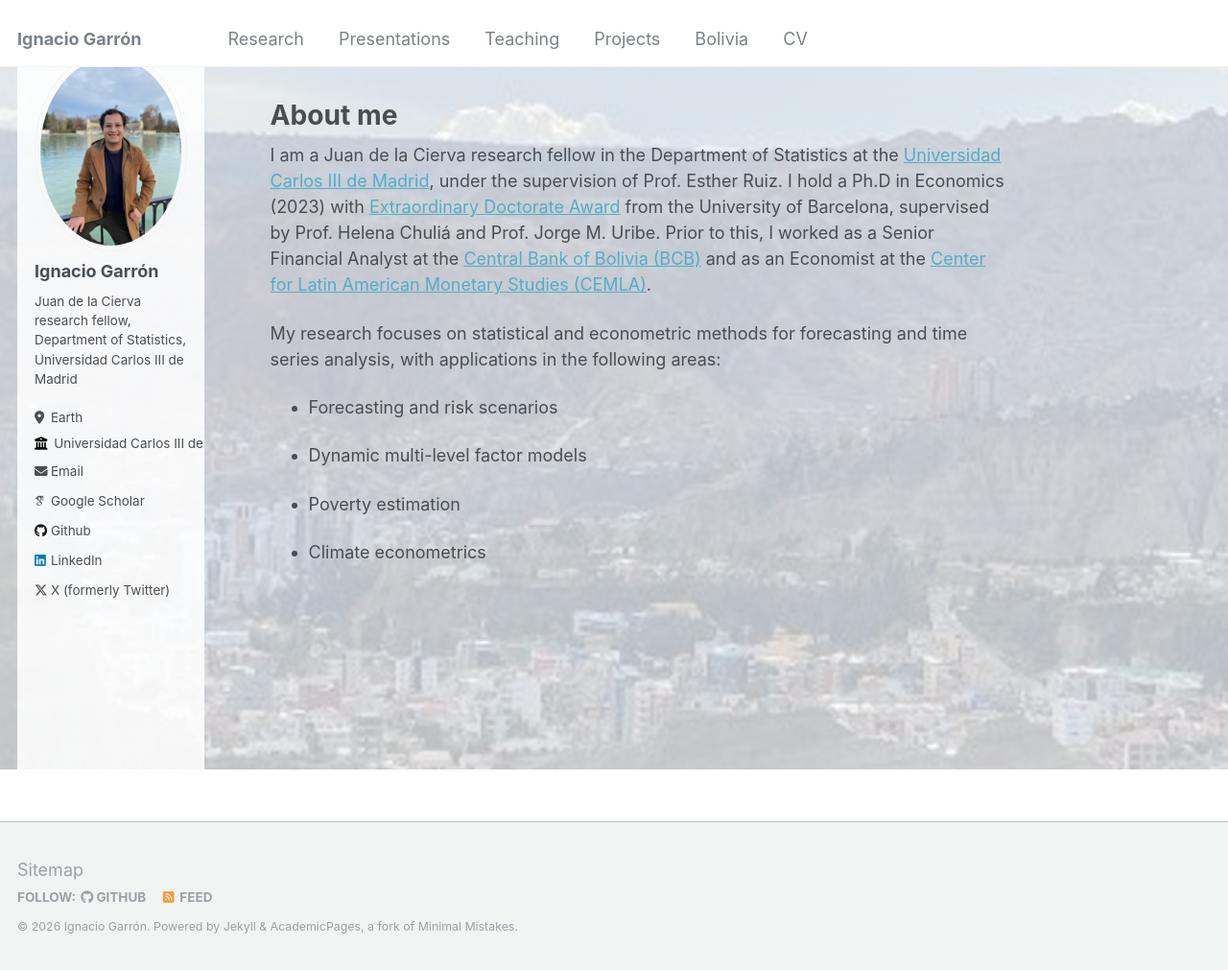
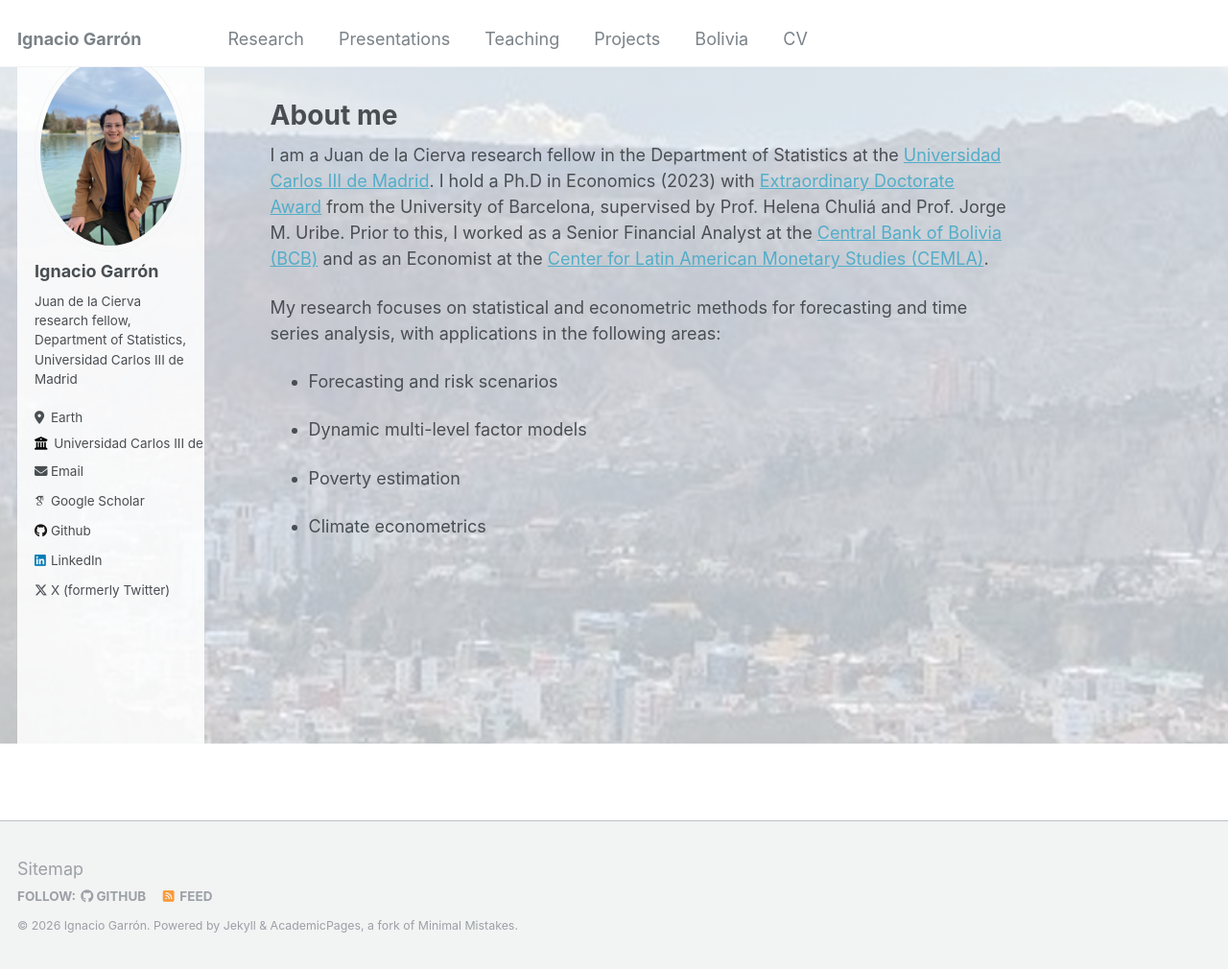
Before and after one commit to IgnacioGarron/IgnacioGarron.github.io, a Jekyll site: the page built from _pages/about.md, in a window 1280 px wide and 1011 px high. Shown: the whole window at 96% size. Built offline with Jekyll 4.4.1, drawn with Linux system fonts in a browser that asks for light colours; some web fonts are replaced.

Commit message:
Update about.md

```diff
--- a/_pages/about.md
+++ b/_pages/about.md
@@ -22,7 +22,7 @@
   }
 </style>
 
-I am a Juan de la Cierva research fellow in the Department of Statistics at the <a href="https://www.uc3m.es/departamento-estadistica/inicio">Universidad Carlos III de Madrid</a>,  under the supervision of Prof. Esther Ruiz. I hold a Ph.D in Economics (2023) with <a href="https://www.ub.edu/school-economics/one-of-our-phd-in-economics-alumni-receives-the-extraordinary-doctorate-award/">Extraordinary Doctorate Award</a> from the University of Barcelona, supervised by Prof. Helena Chuliá and Prof. Jorge M. Uribe. Prior to this, I worked as a Senior Financial Analyst at the <a href="https://www.bcb.gob.bo">Central Bank of Bolivia (BCB)</a> and as an Economist at the <a href="https://www.cemla.org/index.html">Center for Latin American Monetary Studies (CEMLA)</a>.
+I am a Juan de la Cierva research fellow in the Department of Statistics at the <a href="https://www.uc3m.es/departamento-estadistica/inicio">Universidad Carlos III de Madrid</a>. I hold a Ph.D in Economics (2023) with <a href="https://www.ub.edu/school-economics/one-of-our-phd-in-economics-alumni-receives-the-extraordinary-doctorate-award/">Extraordinary Doctorate Award</a> from the University of Barcelona, supervised by Prof. Helena Chuliá and Prof. Jorge M. Uribe. Prior to this, I worked as a Senior Financial Analyst at the <a href="https://www.bcb.gob.bo">Central Bank of Bolivia (BCB)</a> and as an Economist at the <a href="https://www.cemla.org/index.html">Center for Latin American Monetary Studies (CEMLA)</a>.
 
 My research focuses on statistical and econometric methods for forecasting and time series analysis, with applications in the following areas:
 
```
